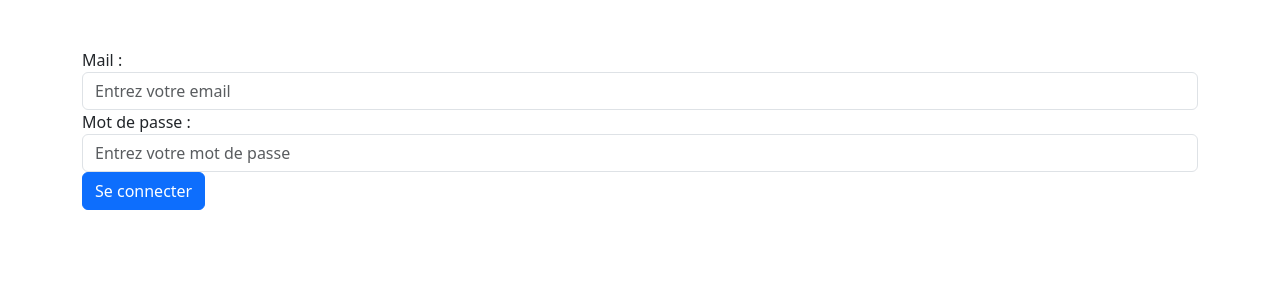
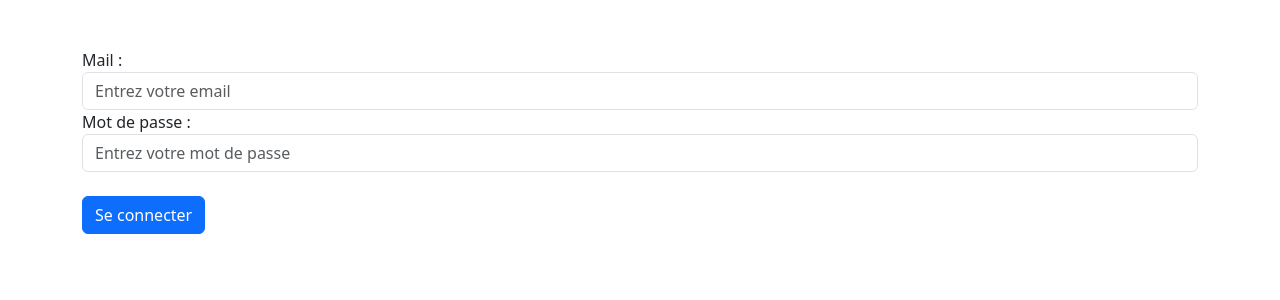
Before and after one commit to cassandrabazille/appbancaire, a PHP site: page /index.php?action=login in a window 1280 px wide. Shown: the part 56-356 px from the top of the page. Run offline with PHP 8.4, Linux system fonts and the light colour scheme.

Commit message:
updated button

```diff
--- a/Views/login.php
+++ b/Views/login.php
@@ -51,7 +51,7 @@
          <input type="hidden" name="mdp" value="Mdpdemo1">
         <input class="form-control" type="password" id="mdp" name="mdp" required placeholder="Entrez votre mot de passe">
     </div>
-    <div class="form-group">
+    <div class="form-group mt-4">
         <button class="btn btn-primary" type="submit">Se connecter</button>
     </div>
 </form>
```
